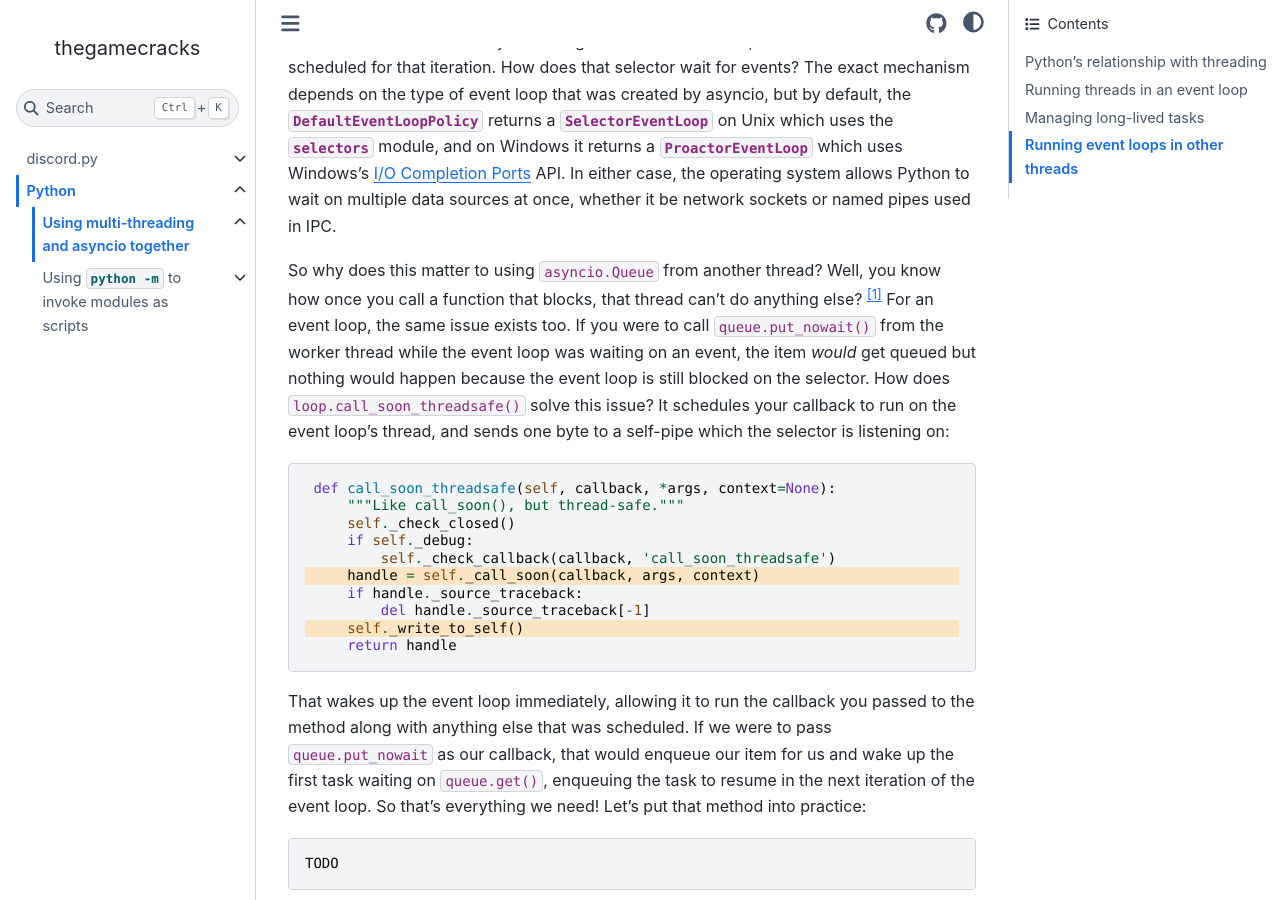
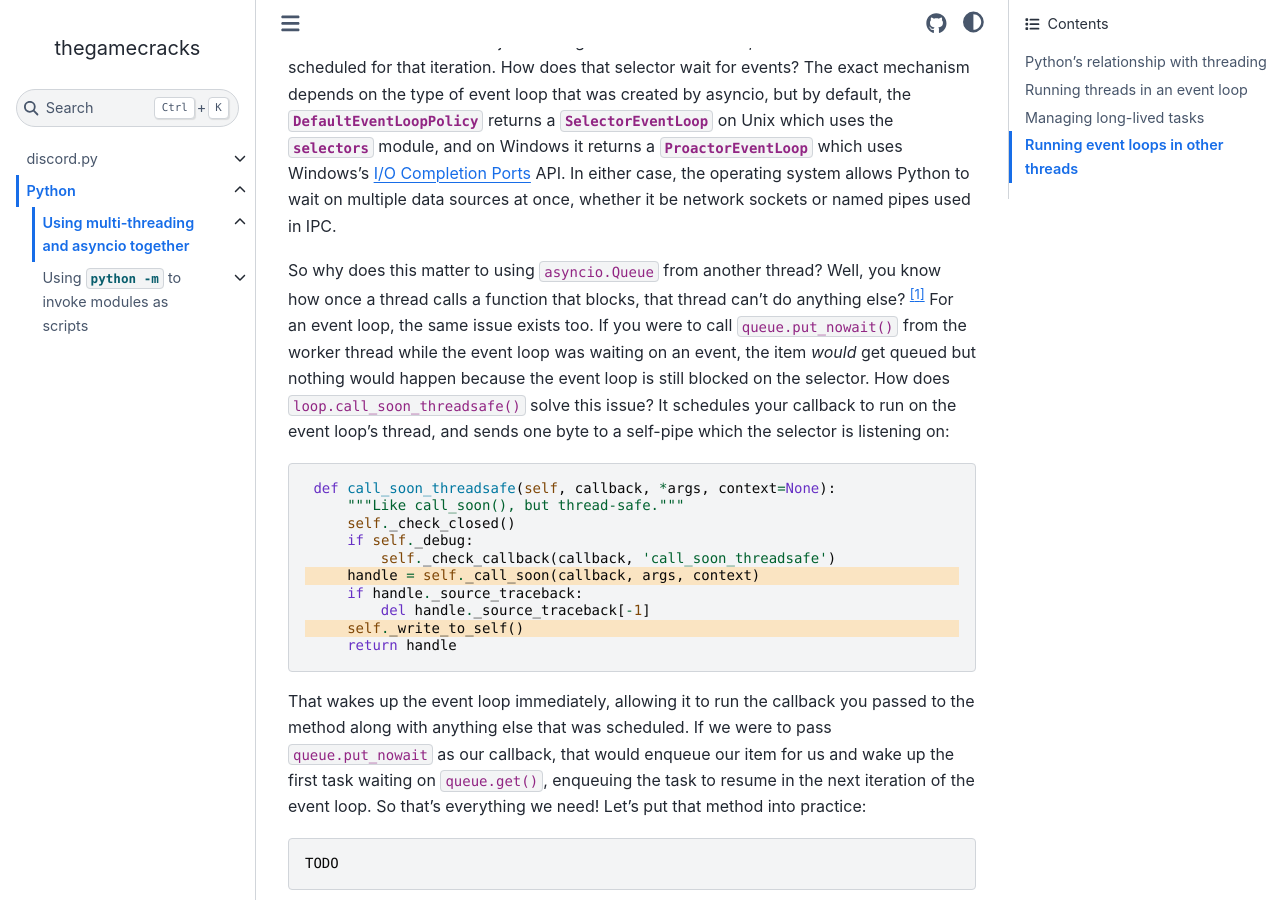
Before and after one commit to thegamecracks/thegamecracks.github.io, a Sphinx documentation site: the page built from docs/python/asyncio_threading.rst, in a window 1280 px wide and 900 px high, scrolled down 6978 px. Built offline with Sphinx 7.4.7 and the Sphinx Book theme 1.1.4, drawn with Linux system fonts in a browser that asks for light colours.

Commit message:
refactor: tweak wording for blocked thread

```diff
--- a/docs/python/asyncio_threading.rst
+++ b/docs/python/asyncio_threading.rst
@@ -372,7 +372,7 @@ network sockets or named pipes used in IPC.
 .. _I/O Completion Ports: https://learn.microsoft.com/en-ca/windows/win32/fileio/i-o-completion-ports
 
 So why does this matter to using ``asyncio.Queue`` from another thread?
-Well, you know how once you call a function that blocks, that thread can't
+Well, you know how once a thread calls a function that blocks, that thread can't
 do anything else? [#signals]_ For an event loop, the same issue exists too.
 If you were to call ``queue.put_nowait()`` from the worker thread while the
 event loop was waiting on an event, the item *would* get queued but nothing
```
